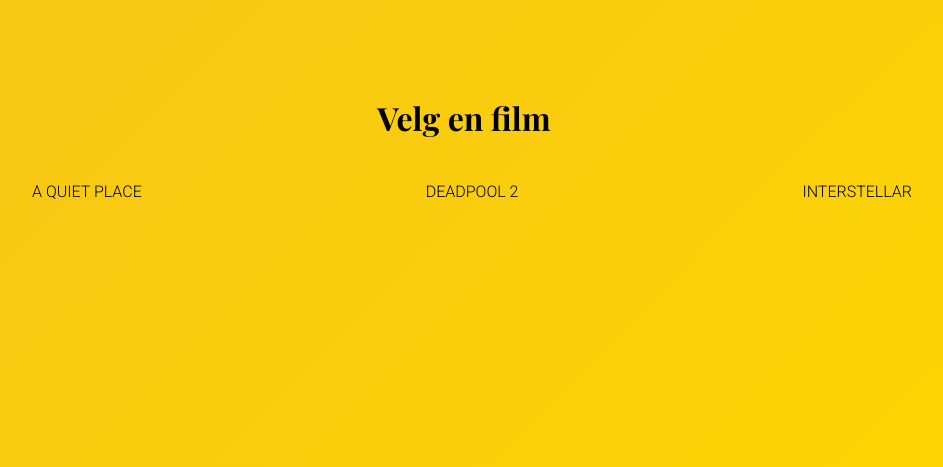
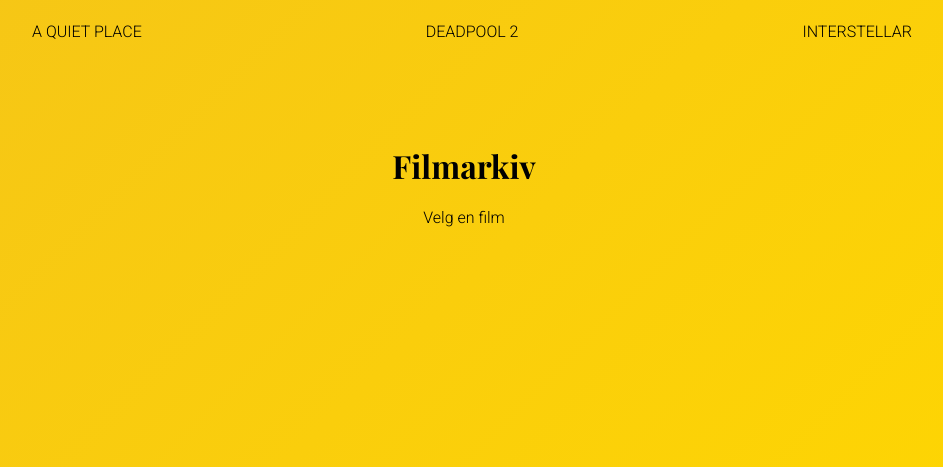
Before and after one commit to bjornarhagen/edu-hio-php, a PHP site: page /oblig-1/index in a window 1280 px wide. Shown: the top 467 px of the page, without its empty margins (176-1119 px from the left). Run offline with PHP 8.4, Linux system fonts and the light colour scheme.

Commit message:
Updated index structure

```diff
--- a/oblig-1/index.php
+++ b/oblig-1/index.php
@@ -2,11 +2,12 @@
   $_page = 'index';
 
   require('partials/head.php');
+  require('partials/nav.php');
 ?>
 <main>
-  <h1>Velg en film</h1>
+  <h1>Filmarkiv</h1>
+  <p>Velg en film</p>
 </main>
 <?php
-  require('partials/nav.php');
   require('partials/footer.php');
 ?>
```
